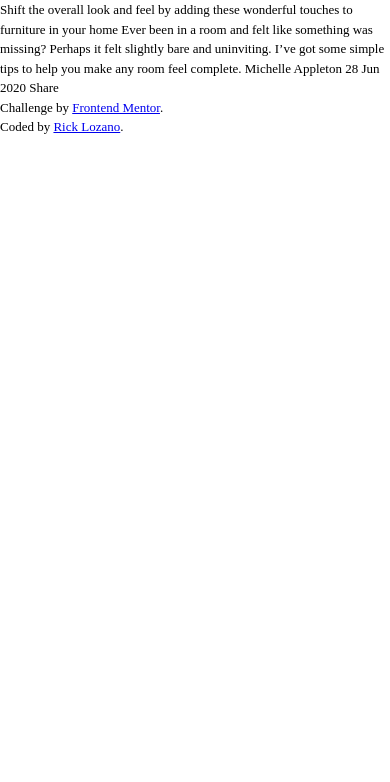
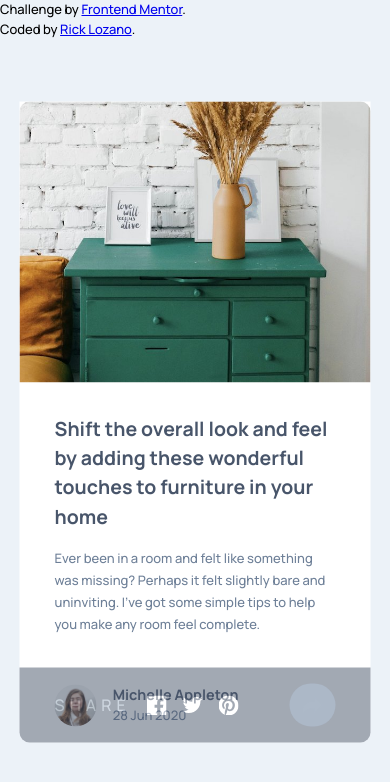
Before and after one commit to joyrexjrl/Article-preview-component.joyrexjrl.github.io, a plain HTML site: page index.html in a window 390 px wide. Drawn offline with Linux system fonts and the light colour scheme.

Commit message:
general layout
layout for mobile complete, active footer in place and somewhat laid out

```diff
--- a/index.html
+++ b/index.html
@@ -11,22 +11,49 @@
   <title>Frontend Mentor | Article preview component</title>
 </head>
 <body>
+  <main>
+    <section class="container">
+      <img class="main-image" src="images/drawers.jpg" alt="image">
 
-  Shift the overall look and feel by adding these wonderful
-  touches to furniture in your home
+      <div class="inner-container">
+        <h1>Shift the overall look and feel by adding these wonderful
+        touches to furniture in your home</h1>
+        <p class="main-description">Ever been in a room and felt like something was missing? Perhaps
+        it felt slightly bare and uninviting. I’ve got some simple tips
+        to help you make any room feel complete.</p>
+      </div>
+        <footer>
+          <div class="footer-container">
+            <div class="avatar flex">
+              <img class="avatar-img" src="images/avatar-michelle.jpg" alt="avatar-image">
+              <div class="avatar-info">
+                <h2>Michelle Appleton</h2>
+                <p>28 Jun 2020</p>
+              </div>
+              <div class="share-btn">
+                <img class="share-btn-icon" src="images/icon-share.svg" alt="share-icon">
+              </div>
+            </div>
 
-  Ever been in a room and felt like something was missing? Perhaps
-  it felt slightly bare and uninviting. I’ve got some simple tips
-  to help you make any room feel complete.
+            <div class="active-social">
+              <div class="active-social-container flex">
+                <p class="share">Share</p>
+                <img src="images/icon-facebook.svg" alt="fb icon">
+                <img src="images/icon-twitter.svg" alt="twit icon">
+                <img src="images/icon-pinterest.svg" alt="pin icon">
+                <div class="active-share-btn">
+                  <img class="active-share-btn-icon" src="images/icon-active-share.svg" alt="share-icon">
+                </div>
+              </div>
+            </div>
+          </div>
+        </footer>
+    </section>
 
-  Michelle Appleton
-  28 Jun 2020
-
-  Share
-
-  <div class="attribution">
-    Challenge by <a href="https://www.frontendmentor.io?ref=challenge" target="_blank">Frontend Mentor</a>.<br>
-    Coded by <a href="https://www.frontendmentor.io/profile/joyrexjrl" target="_blank">Rick Lozano</a>.
-  </div>
+    <div class="attribution">
+      Challenge by <a href="https://www.frontendmentor.io?ref=challenge" target="_blank">Frontend Mentor</a>.<br>
+      Coded by <a href="https://www.frontendmentor.io/profile/joyrexjrl" target="_blank">Rick Lozano</a>.
+    </div>
+  </main>
 </body>
 </html>
--- a/style.css
+++ b/style.css
@@ -85,4 +85,119 @@ select {
 
 body{
     font-size: 13px;
+    font-family: 'Manrope', sans-serif;
+    background-color: var(--light-grayish-blue);
 }
+
+p{
+    color: var(--desaturated-dark-blue);
+}
+
+h1, h2{
+    color: var(--very-dark-grayish-blue);
+}
+
+h2{
+    font-size: .9rem;
+}
+
+.flex{
+    display: flex;
+    align-items: center;
+}
+
+.container{
+    width: 90%;
+    max-width: 380px;
+    background-color: white;
+    border-radius: 0 0 10px 10px;
+
+    position: absolute;
+    top: 50%;
+    left: 50%;
+    transform: translate(-50%, -50%);
+}
+
+.main-image{
+    border-radius: 10px 10px 0 0;
+}
+
+.inner-container{
+    width: 80%;
+    margin: 2rem auto;
+}
+
+.main-description{
+    margin-top: 1rem;
+    line-height: 1.7;
+}
+
+.footer-container{
+    position: relative;
+    padding: 1rem 0;
+}
+
+.avatar{
+    margin: auto;
+    width: 80%;
+}
+
+.avatar-img{
+    width: 15%;
+    border-radius: 50px;
+    margin-right: 1rem;
+}
+
+.avatar-info{
+    width: 50%;
+}
+
+.share-btn,
+.active-share-btn{
+    margin-left: auto;
+    padding: .8rem;
+    border-radius: 50px;
+    cursor: pointer;
+}
+
+.share-btn{
+    background-color: var(--light-grayish-blue);
+}
+
+.active-share-btn{
+    background-color: var(--desaturated-dark-blue);
+}
+
+.active-share-btn-icon{
+    fill: var(--light-grayish-blue);
+}
+
+.share-btn-icon,
+.active-share-btn-icon{
+    width: 20px;
+}
+
+.active-social{
+    position: absolute;
+    top: 0;
+    right: 0;
+    bottom: 0;
+    left: 0;
+    background-color: var(--very-dark-grayish-blue);
+    padding: 1rem 0;
+    border-radius: 0 0 10px 10px;
+    opacity: .5;
+}
+
+.active-social-container{
+    width: 80%;
+    margin-inline: auto;
+    gap: 1rem;
+}
+
+.share{
+    font-size: 1rem;
+    text-transform: uppercase;
+    color: var(--grayish-blue);
+    letter-spacing: 5px;
+}
```
Also changed, not shown: images/icon-active-share.svg (added).
